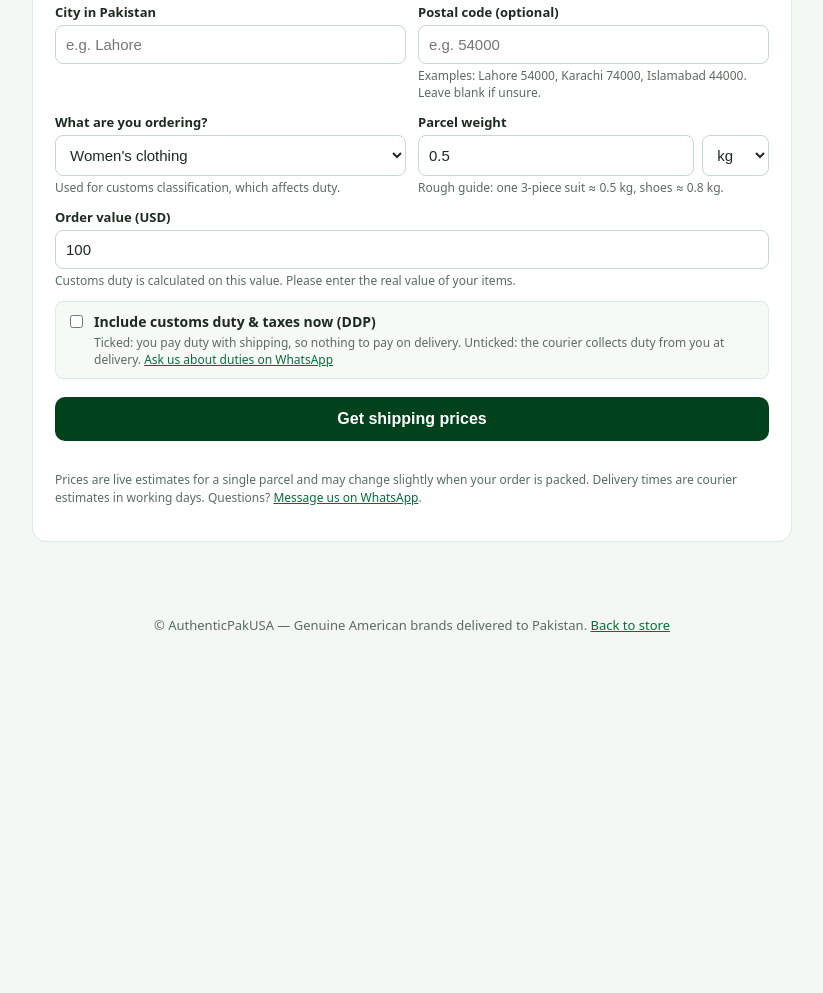
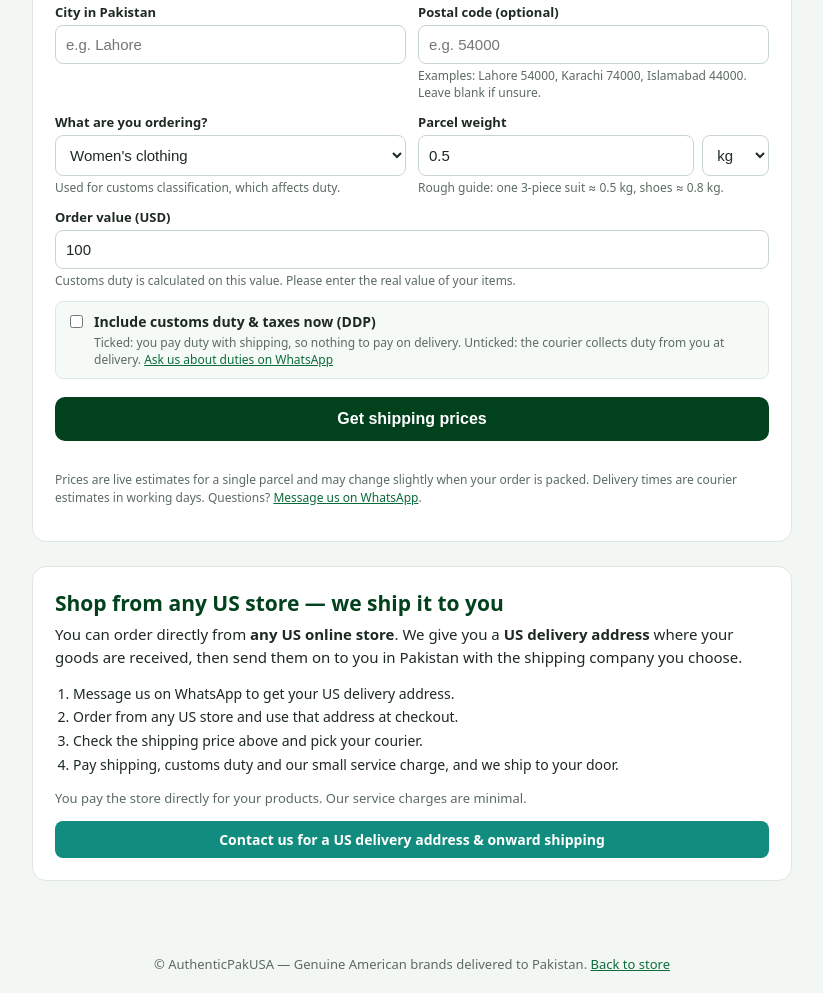
Before and after one commit to shaheenarifch-arch/shipping-calculator, a plain HTML site: page index.html in a window 1280 px wide. Shown: the part 181-1174 px from the top of the page, without its empty margins (228-1051 px from the left). Before the commit the page ends 835 px from the top, so only its background shows below. Drawn offline with Linux system fonts and the light colour scheme.

Commit message:
Update index.htmlAdd 'Shop from any US store' US delivery address section

```diff
--- a/index.html
+++ b/index.html
@@ -105,6 +105,18 @@ footer a{color:#0b6b3a}
 <p class="foot">Prices are live estimates for a single parcel and may change slightly when your order is packed. Delivery times are courier estimates in working days.
 Questions? <a id="apk-wa-help" href="#" target="_blank" rel="noopener">Message us on WhatsApp</a>.</p>
 </div>
+<section class="apk-ship" id="us-address" style="margin-top:0">
+<h2 style="margin:0 0 6px;font-size:21px;color:#01411C">Shop from any US store — we ship it to you</h2>
+<p style="margin:0 0 12px;font-size:15px;line-height:1.55">You can order directly from <b>any US online store</b>. We give you a <b>US delivery address</b> where your goods are received, then send them on to you in Pakistan with the shipping company you choose.</p>
+<ol style="margin:0 0 12px 18px;padding:0;font-size:14px;line-height:1.7">
+<li>Message us on WhatsApp to get your US delivery address.</li>
+<li>Order from any US store and use that address at checkout.</li>
+<li>Check the shipping price above and pick your courier.</li>
+<li>Pay shipping, customs duty and our small service charge, and we ship to your door.</li>
+</ol>
+<p style="margin:0 0 14px;font-size:13px;color:#5b6b61">You pay the store directly for your products. Our service charges are minimal.</p>
+<a class="wa" style="display:block" target="_blank" rel="noopener" href="https://wa.me/13137291534?text=Hi%20Authentic%20Pak%20USA%2C%20please%20send%20me%20a%20US%20delivery%20address%20and%20details%20for%20onward%20shipping%20to%20Pakistan.">Contact us for a US delivery address &amp; onward shipping</a>
+</section>
 </main>
 <footer>&copy; AuthenticPakUSA — Genuine American brands delivered to Pakistan. <a href="https://authenticpakusa.com/">Back to store</a></footer>
 <script>
```
